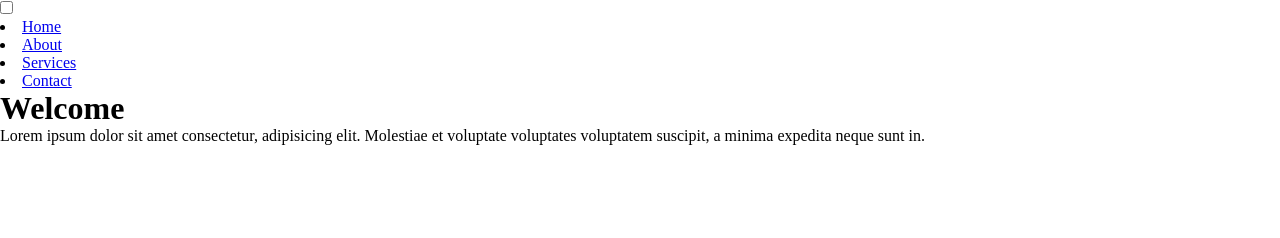
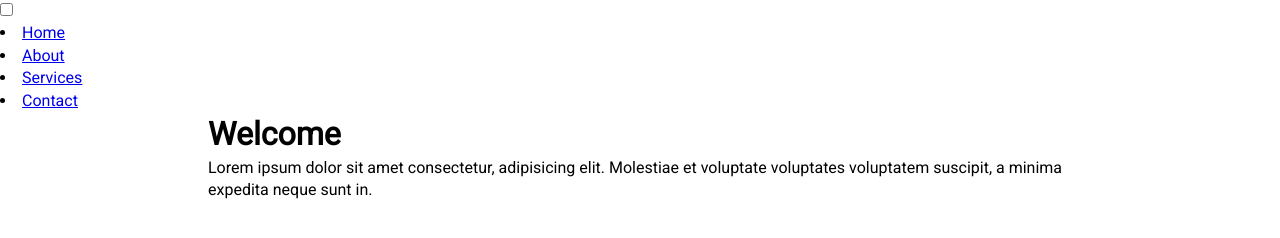
Before and after one commit to alan-nguyen/hamburger-menu, a plain HTML site: page index.html in a window 1280 px wide. Drawn offline with Linux system fonts and the light colour scheme.

Commit message:
Style container

```diff
--- a/css/style.css
+++ b/css/style.css
@@ -10,3 +10,15 @@
   padding: 0;
   box-sizing: border-box;
 }
+
+body {
+  font-family: "Roboto", sans-serif;
+  line-height: 1.4;
+}
+
+.container {
+  max-width: 960px;
+  margin: auto;
+  overflow: hidden;
+  padding: 0 3rem;
+}
```
